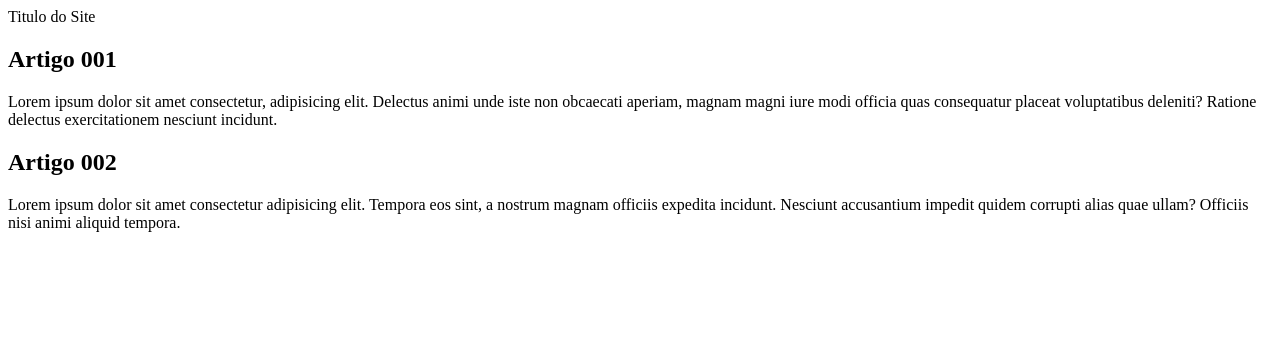
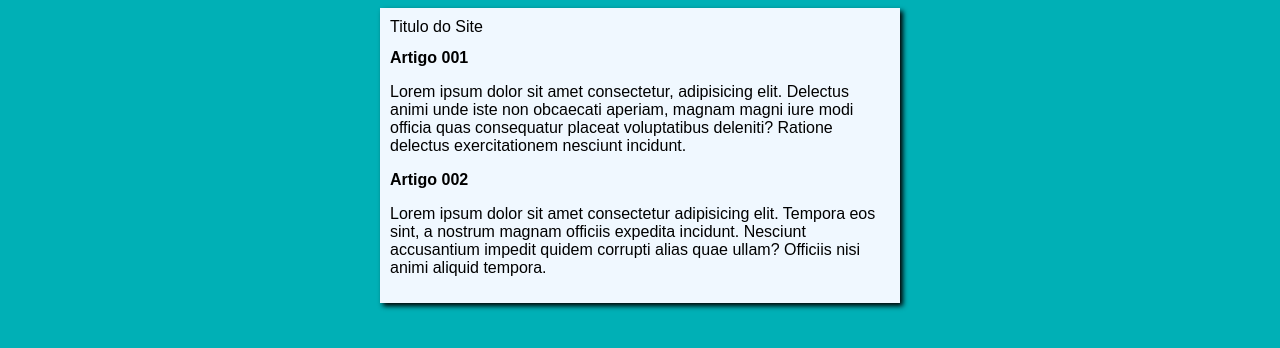
Before and after one commit to GabrielRibeiroNS/Projeto-Site-branches, a plain HTML site: page index.html in a window 1280 px wide. Drawn offline with Linux system fonts and the light colour scheme.

Commit message:
add estilo de design

```diff
--- /dev/null
+++ b/estilos/style.css
@@ -0,0 +1,17 @@
+*{
+    font-family: Arial, Helvetica, sans-serif;
+    font-size: 16px;
+}
+
+body{
+    background-color: rgb(0, 176, 182);
+}
+
+main{
+    background-color: aliceblue;
+    width: 500px;
+    margin: auto;
+
+    padding: 10px;
+    box-shadow: 3px 3px 5px black;
+}
--- a/index.html
+++ b/index.html
@@ -4,6 +4,7 @@
     <meta charset="UTF-8">
     <meta name="viewport" content="width=device-width, initial-scale=1.0">
     <title>Titulo do Site</title>
+    <link rel="stylesheet" href="estilos/style.css">
 </head>
 <body>
     <main>
```
